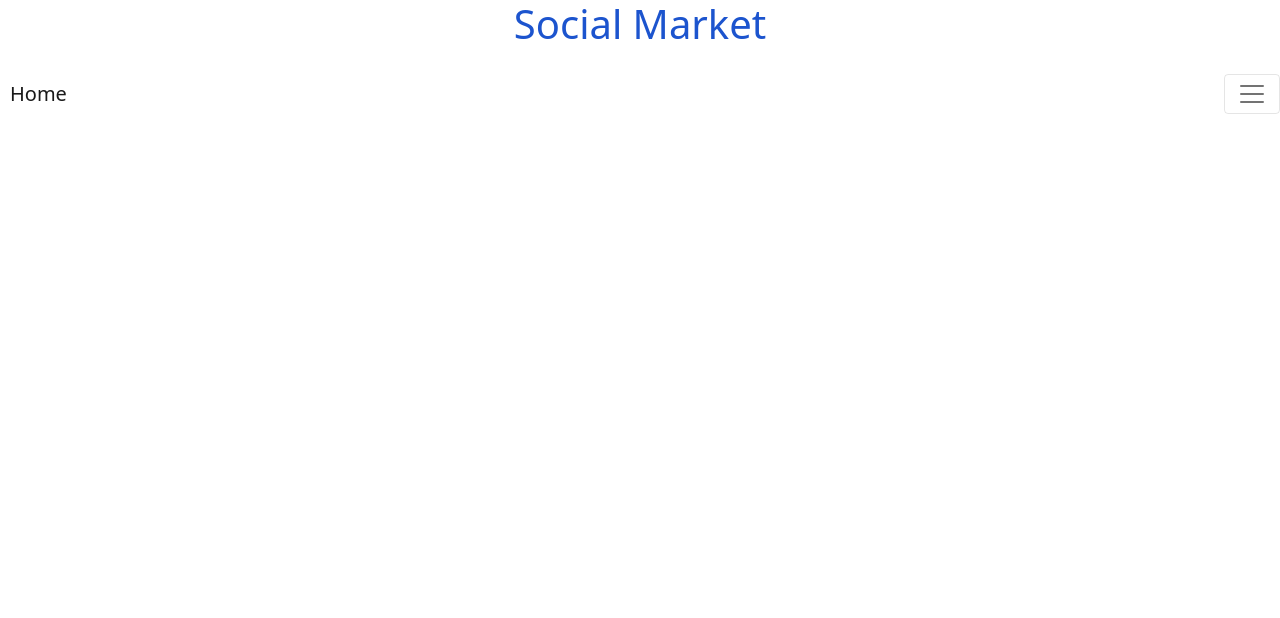
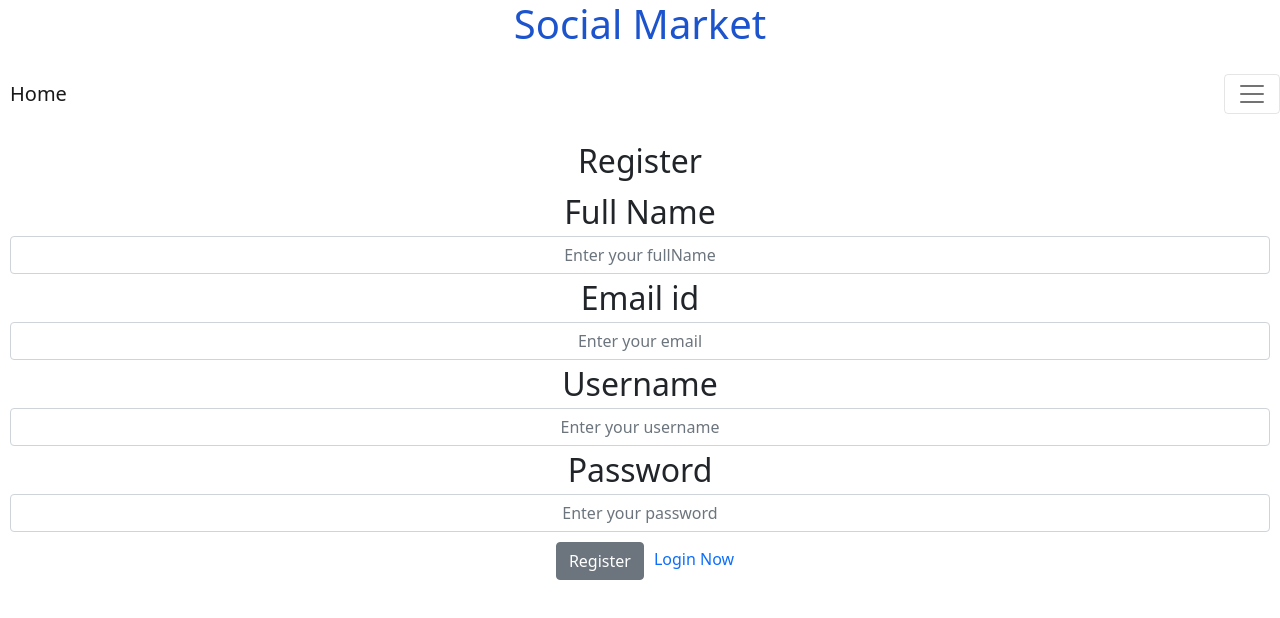
Before and after one commit to jsidd06/Instagram, a React (Create React App) app in the folder fronted/: page /register in a window 1280 px wide. Shown: the top 618 px of the page. Built offline with nearby package versions, Linux system fonts and the light colour scheme.

Commit message:
some modified server.js app.jsx login regiserscreen

```diff
--- a/fronted/src/App.jsx
+++ b/fronted/src/App.jsx
@@ -7,8 +7,8 @@ import HeaderScreen from "../src/Components/HeaderScreen/HeaderScreen"
 import LogInScreen from "./Components/LogInScreen/LogInScreen";
 import OrderScreen from "./views/OrderScreen/OrderScreen";
 import ContactScreen from './Components/ContactScreen/ContactScreen';
+import RegisterScreen from "./Components/RegisterScreen/RegisterScreen";
 
-var isUserRegistered = true;
 
 function App() {
   return (
@@ -18,7 +18,8 @@ function App() {
       <NavBarScreen />
       <Route path="/" exact component={HomeScreen}/>
       <Route path="/services" component={ServicesOption} />
-      <Route isLogin={isUserRegistered} path='/login' component={LogInScreen} />
+      <Route path='/login' component={LogInScreen} />
+      <Route path='/register' component={RegisterScreen}></Route>
       <Route path='/order' component={OrderScreen}></Route>
       <Route path='/contact' component={ContactScreen}></Route>
       </BrowserRouter>
--- a/fronted/src/Components/LogInScreen/LogInScreen.jsx
+++ b/fronted/src/Components/LogInScreen/LogInScreen.jsx
@@ -1,15 +1,32 @@
-import React from "react";
+import React, { useState } from "react";
 import { Input, Label, Button } from "reactstrap";
+import {Link} from 'react-router-dom'
+import axios from "axios";
 function LogInScreen(props) {
+  const [username,setUserName] = useState("")
+  const [password, setPassword] = useState("")
+  const submitHandler = (e) => {
+    axios.post('/login',{
+      username,password
+    }).then((response) =>{
+      alert("welcome to social market")
+      props.history.push('/')
+    }).catch((err) =>{
+      alert("username and password is incorrect")
+      alert(err)
+    })
+  }
   return (
+
     <div
       className="logInScreen"
       style={{ textAlign: "center", margin: "10px" }}
     >
-      <h2>{!props.isLogin ? "Login" : "Create an Account"}</h2>
+      <h2>Login</h2>
       <Label style={{ fontSize: "2rem" }}>Username</Label>
       <Input
         style={{ textAlign: "center" }}
+        onChange={(e)=>setUserName(e.target.value)}
         type="email"
         placeholder="Enter your username"
       ></Input>
@@ -17,24 +34,14 @@ function LogInScreen(props) {
       <Input
         style={{ textAlign: "center" }}
         type="password"
+        onChange={(e)=>setPassword(e.target.value)}
         placeholder="Enter your password"
         required
       ></Input>
-      <Label style={{ fontSize: "2rem" }} for="psw">{!props.isLogin ? null : 'ConfirmPassword'}</Label>
-      {!props.isLogin && (
-        <>
-          <Input
-          style={{ textAlign: "center" }}
-            type="password"
-            placeholder="Enter confirm Password"
-            name="psw"
-            required
-          />
-        </>
-      )}
-      <Button class="btn btn-primary" type="submit" style={{ margin: "10px" }}>
-        {!props.isLogin ? "Login" : "Register"}
+      <Button className="btn btn-primary" onClick={submitHandler} type="submit" style={{ margin: "10px" }}>
+        Login
       </Button>
+      <Link to="/register" style={{textDecoration: 'none'}}>Register Now</Link>
     </div>
   );
 }
--- /dev/null
+++ b/fronted/src/Components/RegisterScreen/RegisterScreen.jsx
@@ -0,0 +1,78 @@
+import React, { useState } from "react";
+import { Input, Label, Button } from "reactstrap";
+import { Link } from "react-router-dom";
+import axios from "axios";
+function RegisterScreen(props) {
+  const [fullName, setFullName] = useState();
+  const [email, setEmail] = useState();
+  const [username, setUserName] = useState();
+  const [password, setPassword] = useState();
+  const submitHandler = (e) => {
+    axios
+      .post("/register", {
+        fullName,
+        email,
+        username,
+        password,
+      })
+      .then((response) => {
+        alert("succesfully registered")
+        props.history.push("/login");
+      })
+      .catch((err) => {
+        if (err.response && err.response.status === 400) {
+          console.log(JSON.stringify(err));
+        }
+      });
+  };
+  return (
+    <div
+      className="registerScreen"
+      style={{ textAlign: "center", margin: "10px" }}
+    >
+      <h2>Register</h2>
+      <Label style={{ fontSize: "2rem" }}>Full Name</Label>
+      <Input
+        style={{ textAlign: "center" }}
+        type="text"
+        onChange={(e) => setFullName(e.target.value)}
+        placeholder="Enter your fullName"
+      ></Input>
+      <Label style={{ fontSize: "2rem" }}>Email id</Label>
+      <Input
+        style={{ textAlign: "center" }}
+        type="email"
+        onChange={(e) => setEmail(e.target.value)}
+        placeholder="Enter your email"
+      ></Input>
+      <Label style={{ fontSize: "2rem" }}>Username</Label>
+      <Input
+        style={{ textAlign: "center" }}
+        type="username"
+        onChange={(e) => setUserName(e.target.value)}
+        placeholder="Enter your username"
+      ></Input>
+      <Label style={{ fontSize: "2rem" }}>Password</Label>
+      <Input
+        style={{ textAlign: "center" }}
+        type="password"
+        onChange={(e) => setPassword(e.target.value)}
+        placeholder="Enter your password"
+        required
+      ></Input>
+      <Button
+        className="btn btn-primary"
+        onClick={submitHandler}
+        type="submit"
+        style={{ margin: "10px" }}
+      >
+        Register
+      </Button>
+      <Link to="/login" style={{ textDecoration: "none" }}>
+        Login Now
+      </Link>
+    </div>
+  );
+}
+
+export default RegisterScreen;
```
Also changed, not shown: 1 other file (tests, documents, lock files or other folders).
